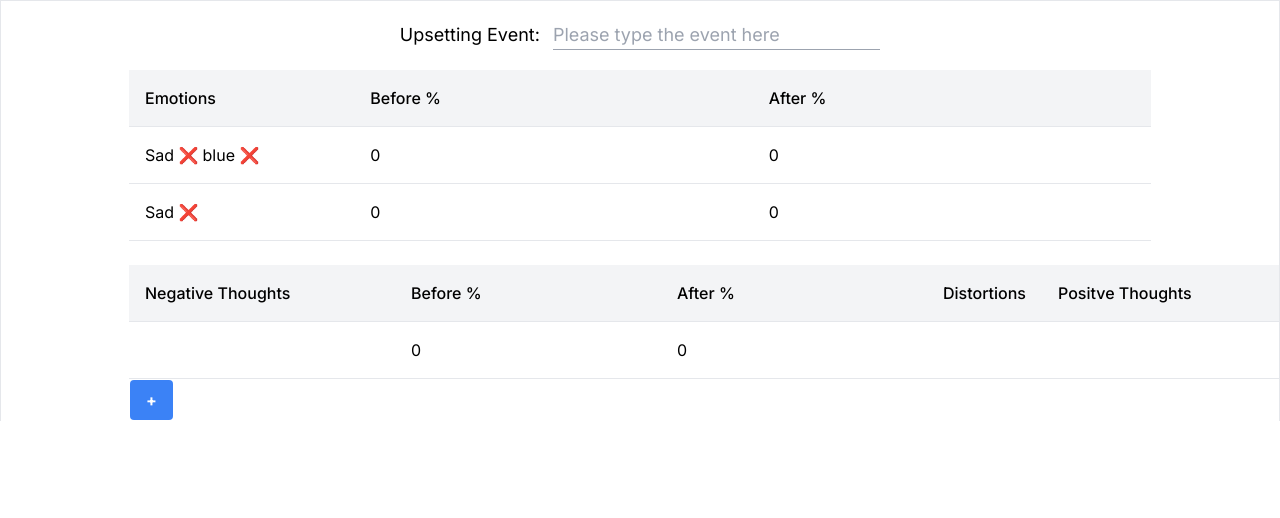
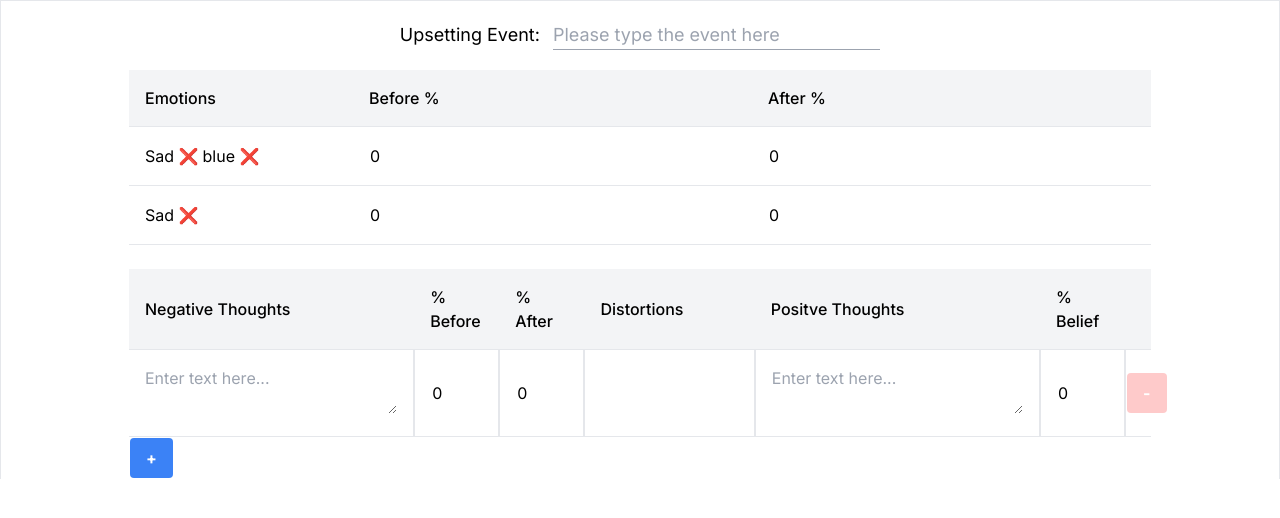
Before and after one commit to jeremymec/daily-mood-log, a Next.js app: page / in a window 1280 px wide. Shown: the top 518 px of the page. Built offline with nearby package versions, Linux system fonts and the light colour scheme.

Commit message:
CSS changes

```diff
--- a/src/app/PercentageCell.tsx
+++ b/src/app/PercentageCell.tsx
@@ -2,6 +2,7 @@
 interface PercentageCellProps {
   value: number;
   setValue: (value: number) => void;
+  customTailwindStyles?: string
 }
 export const PercentageCell = (props: PercentageCellProps) => {
 
@@ -13,7 +14,7 @@ export const PercentageCell = (props: PercentageCellProps) => {
   };
 
   return (
-    <td className="p-4"><input value={props.value} onChange={onCellChange}></input></td>
+    <td className={`${props.customTailwindStyles}`}><input className="p-4 w-full" value={props.value} onChange={onCellChange}></input></td>
   );
 
 };
--- a/src/app/ThoughtsTable.tsx
+++ b/src/app/ThoughtsTable.tsx
@@ -63,43 +63,64 @@ export const ThoughtsTable = (props: ThoughtsTableProps) => {
   };
 
   const onAddThoughtButtonPress = () => {
+    const lastIndex =
+      props.negativeThoughts[props.negativeThoughts.length - 1].number;
 
-    const lastIndex = props.negativeThoughts[props.negativeThoughts.length - 1].number;
-
-    const updatedThoughts = [...props.negativeThoughts, {
-      text: "",
-      distortions: [],
-      number: lastIndex + 1,
-      percentage: { before: 0, after: 0 },
-      positiveThought: { number: lastIndex + 1, beliefPercentage: 0, text: "" },
-    }];
+    const updatedThoughts = [
+      ...props.negativeThoughts,
+      {
+        text: "",
+        distortions: [],
+        number: lastIndex + 1,
+        percentage: { before: 0, after: 0 },
+        positiveThought: {
+          number: lastIndex + 1,
+          beliefPercentage: 0,
+          text: "",
+        },
+      },
+    ];
 
     props.setThoughtsCallback(() => updatedThoughts);
   };
 
+  const onRemoveThoughtButtonPress = (thoughtNumber: number) => {
+    const updatedState = produce(props.negativeThoughts, (draft) => {
+      const index = draft.findIndex(
+        (thought) => thought.number === thoughtNumber
+      );
+      if (index !== -1) draft.splice(index, 1);
+    });
+
+    props.setThoughtsCallback(() => updatedState);
+  };
+
   return (
-    <table className="table-auto w-full">
+    <table className="table-fixed w-full">
       <thead className="border-b">
         <tr className="bg-gray-100">
-          <th className="text-left p-4 font-medium">Negative Thoughts</th>
-          <th className="text-left p-4 font-medium">Before %</th>
-          <th className="text-left p-4 font-medium">After %</th>
-          <th className="text-left p-4 font-medium">Distortions</th>
-          <th className="text-left p-4 font-medium">Positve Thoughts</th>
-          <th className="text-left p-4 font-medium">Belief %</th>
+          <th className="text-left p-4 font-medium w-[27.9%]">Negative Thoughts</th>
+          <th className="text-left p-4 font-medium w-1/12">% Before</th>
+          <th className="text-left p-4 font-medium w-1/12">% After</th>
+          <th className="text-left p-4 font-medium w-2/12">Distortions</th>
+          <th className="text-left p-4 font-medium w-[27.9%]">Positve Thoughts</th>
+          <th className="text-left p-4 font-medium w-1/12">% Belief</th>
+          <th className="text-left p-4 font-medium w-"></th>
         </tr>
       </thead>
       <tbody>
         {props.negativeThoughts.map((negativeThought, key) => {
           return (
             <tr key={key} className="border-b hover:bg-gray-50">
-              <td className="p-4">
-                <input
+              <td className="p-4 border-r-2 w-[27.9%]">
+                <textarea
                   value={negativeThought.text}
+                  className="w-full"
                   onChange={(e) =>
                     onNegativeThoughtTextChange(e, negativeThought.number)
                   }
-                ></input>
+                  placeholder="Enter text here..."
+                ></textarea>
               </td>
               <PercentageCell
                 setValue={(value) =>
@@ -110,21 +131,25 @@ export const ThoughtsTable = (props: ThoughtsTableProps) => {
                   )
                 }
                 value={negativeThought.percentage.before}
+                customTailwindStyles="border-r-2 w-1/12"
               ></PercentageCell>
               <PercentageCell
                 setValue={(value) =>
                   percentageCellSetValue(negativeThought.number, value, "After")
                 }
                 value={negativeThought.percentage.after}
+                customTailwindStyles="w-1 border-r-2"
               ></PercentageCell>
-              <td className="p-4">{negativeThought.distortions}</td>
-              <td className="p-4">
-                <input
+              <td className="p-4 border-r-2">{negativeThought.distortions}</td>
+              <td className="p-4 border-r-2">
+                <textarea
                   value={negativeThought.positiveThought.text}
+                  className="w-full"
                   onChange={(e) =>
                     onPositiveThoughtTextChange(e, negativeThought.number)
                   }
-                ></input>
+                  placeholder="Enter text here..."
+                ></textarea>
               </td>
               <PercentageCell
                 setValue={(value) =>
@@ -135,7 +160,27 @@ export const ThoughtsTable = (props: ThoughtsTableProps) => {
                   )
                 }
                 value={negativeThought.positiveThought.beliefPercentage}
+                customTailwindStyles="border-r-2"
               ></PercentageCell>
+              <td>
+                {negativeThought.number !== 1 ? (
+                  <button
+                    className="bg-red-500 hover:bg-red-700 text-white font-bold py-2 px-4 rounded"
+                    onClick={() =>
+                      onRemoveThoughtButtonPress(negativeThought.number)
+                    }
+                  >
+                    -
+                  </button>
+                ) : (
+                  <button
+                    className="bg-red-200 text-white font-bold py-2 px-4 rounded"
+                    disabled={true}
+                  >
+                    -
+                  </button>
+                )}
+              </td>
             </tr>
           );
         })}
```
